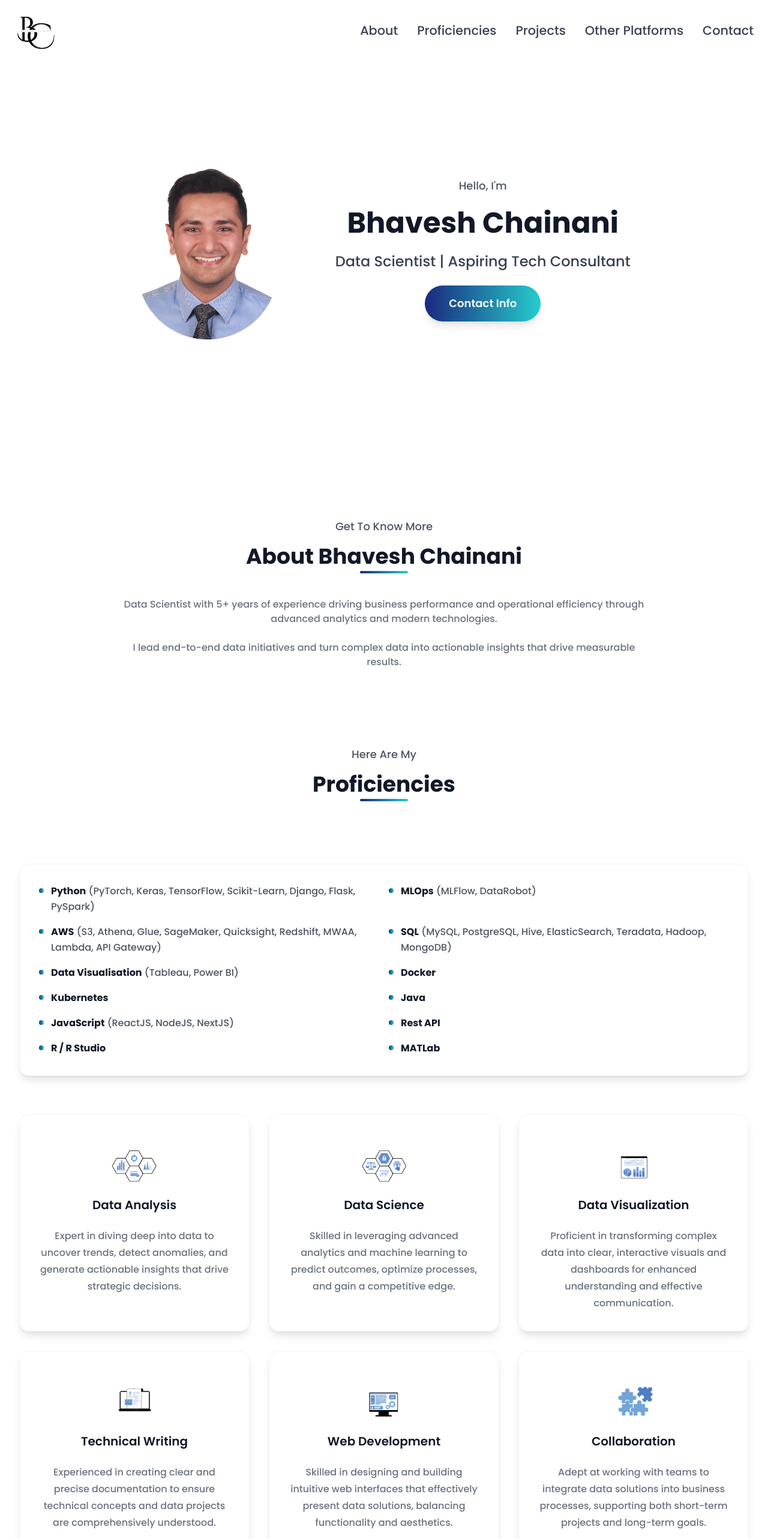
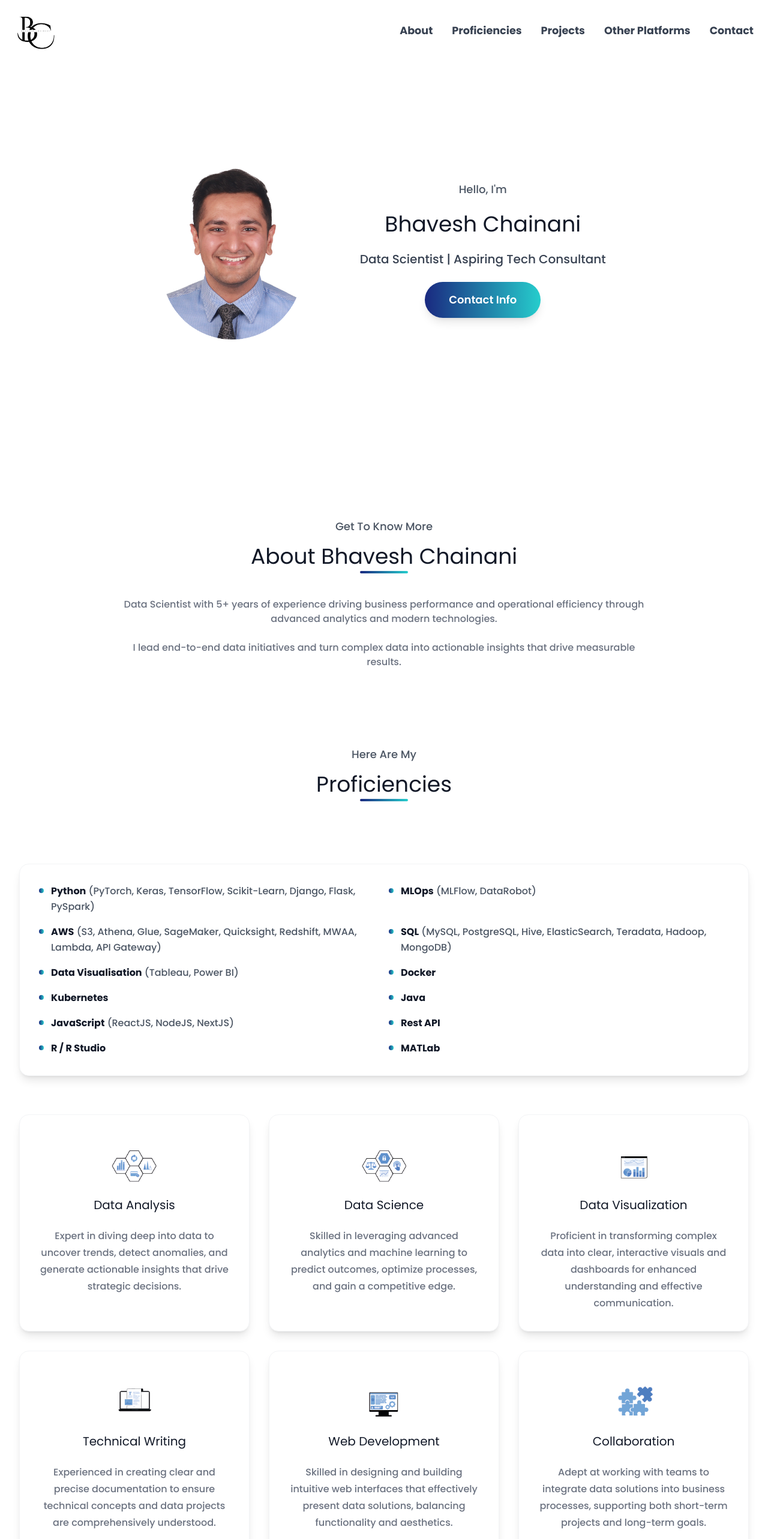
Before and after one commit to bhavesh-chainani/personal-website, a Next.js app: page / in a window 1280 px wide. Shown: the top 2566 px of the page at 60% size. Built offline with nearby package versions, Linux system fonts and the light colour scheme.

Commit message:
Updated font size.

```diff
--- a/components/About.tsx
+++ b/components/About.tsx
@@ -22,7 +22,7 @@ const About = () => {
             Get To Know More
           </p>
 
-          <h2 className="text-3xl lg:text-4xl font-bold text-gray-900 mb-12 relative inline-block">
+          <h2 className="text-3xl lg:text-4xl font-normal text-gray-900 mb-12 relative inline-block">
             About Bhavesh Chainani
             <div className="absolute -bottom-2 left-1/2 transform -translate-x-1/2 w-20 h-1 gradient-bg rounded-full"></div>
           </h2>
--- a/components/Contact.tsx
+++ b/components/Contact.tsx
@@ -20,7 +20,7 @@ const Contact = () => {
           transition={{ duration: 0.6 }}
           className="text-center mb-6"
         >
-          <h2 className="text-3xl lg:text-4xl font-bold text-gray-900 mb-0 relative inline-block">
+          <h2 className="text-3xl lg:text-4xl font-normal text-gray-900 mb-0 relative inline-block">
             Contact Me
             <div className="absolute -bottom-1 left-1/2 transform -translate-x-1/2 w-20 h-1 gradient-bg rounded-full"></div>
           </h2>
--- a/components/Header.tsx
+++ b/components/Header.tsx
@@ -55,7 +55,7 @@ const Header = () => {
               <li key={item.href}>
                 <button
                   onClick={() => handleNavClick(item.href)}
-                  className="text-gray-700 hover:text-primary-600 transition-colors duration-300 font-medium text-[1.3rem] relative group"
+                  className="text-gray-700 hover:text-primary-600 transition-colors duration-300 font-bold text-[1.1rem] relative group"
                 >
                   {item.label}
                   <span className="absolute -bottom-1 left-0 w-0 h-0.5 gradient-bg transition-all duration-300 group-hover:w-full"></span>
@@ -86,7 +86,7 @@ const Header = () => {
               <button
                 key={item.href}
                 onClick={() => handleNavClick(item.href)}
-                className="block w-full text-left py-3 text-gray-700 hover:text-primary-600 transition-colors duration-300 font-medium text-[0.9rem]"
+                className="block w-full text-left py-3 text-gray-700 hover:text-primary-600 transition-colors duration-300 font-light text-[0.9rem]"
               >
                 {item.label}
               </button>
--- a/components/Hero.tsx
+++ b/components/Hero.tsx
@@ -52,7 +52,7 @@ const Hero = () => {
               initial={{ opacity: 0, y: 20 }}
               animate={{ opacity: 1, y: 0 }}
               transition={{ duration: 0.6, delay: 0.6 }}
-              className="text-4xl lg:text-5xl font-bold text-gray-900 mb-6 leading-relaxed"
+              className="text-4xl lg:text-4xl font-normal text-gray-900 mb-6 leading-relaxed"
             >
               Bhavesh Chainani
             </motion.h1>
@@ -61,7 +61,7 @@ const Hero = () => {
               initial={{ opacity: 0, y: 20 }}
               animate={{ opacity: 1, y: 0 }}
               transition={{ duration: 0.6, delay: 0.8 }}
-              className="text-xl lg:text-2xl font-medium mb-6 leading-relaxed text-gray-700"
+              className="text-xl lg:text-xl font-medium mb-6 leading-relaxed text-gray-700"
             >
               Data Scientist | Aspiring Tech Consultant
             </motion.p>
--- a/components/OtherPlatforms.tsx
+++ b/components/OtherPlatforms.tsx
@@ -33,7 +33,7 @@ const OtherPlatforms = () => {
             Explore My
           </p>
 
-          <h2 className="text-3xl lg:text-4xl font-bold text-gray-900 mb-12 relative inline-block">
+          <h2 className="text-3xl lg:text-4xl font-normal text-gray-900 mb-12 relative inline-block">
             Other Platforms
             <div className="absolute -bottom-2 left-1/2 transform -translate-x-1/2 w-20 h-1 gradient-bg rounded-full"></div>
           </h2>
@@ -71,7 +71,7 @@ const OtherPlatforms = () => {
 
                   {/* Platform Info */}
                   <div className="relative z-10">
-                    <h3 className="text-2xl font-semibold text-gray-900 mb-4 group-hover:text-primary-600 transition-colors duration-300">
+                    <h3 className="text-2xl font-normal text-gray-900 mb-4 group-hover:text-primary-600 transition-colors duration-300">
                     </h3>
 
                     <p className="text-gray-500 mb-6 text-lg description-text" style={{ fontWeight: 450 }}>
--- a/components/Proficiencies.tsx
+++ b/components/Proficiencies.tsx
@@ -71,7 +71,7 @@ const Proficiencies = () => {
             Here Are My
           </p>
 
-          <h2 className="text-3xl lg:text-4xl font-bold text-gray-900 mb-12 relative inline-block">
+          <h2 className="text-3xl lg:text-4xl font-normal text-gray-900 mb-12 relative inline-block">
             Proficiencies
             <div className="absolute -bottom-2 left-1/2 transform -translate-x-1/2 w-20 h-1 gradient-bg rounded-full"></div>
           </h2>
@@ -131,7 +131,7 @@ const Proficiencies = () => {
                 />
               </div>
 
-              <h3 className="text-xl font-semibold text-gray-900 mb-6">
+              <h3 className="text-xl font-normal text-gray-900 mb-6">
                 {card.title}
               </h3>
 
--- a/components/Projects.tsx
+++ b/components/Projects.tsx
@@ -48,7 +48,7 @@ const Projects = () => {
             Browse Through My
           </p>
 
-          <h2 className="text-3xl lg:text-4xl font-bold text-gray-900 mb-12 relative inline-block">
+          <h2 className="text-3xl lg:text-4xl font-normal text-gray-900 mb-12 relative inline-block">
             Projects
             <div className="absolute -bottom-2 left-1/2 transform -translate-x-1/2 w-20 h-1 gradient-bg rounded-full"></div>
           </h2>
@@ -76,7 +76,7 @@ const Projects = () => {
 
               {/* Project Content */}
               <div className="p-6 flex flex-col flex-grow">
-                <h3 className="text-xl font-semibold text-gray-900 mb-4">
+                <h3 className="text-xl font-normal text-gray-900 mb-4">
                   {project.title}
                 </h3>
 
```
